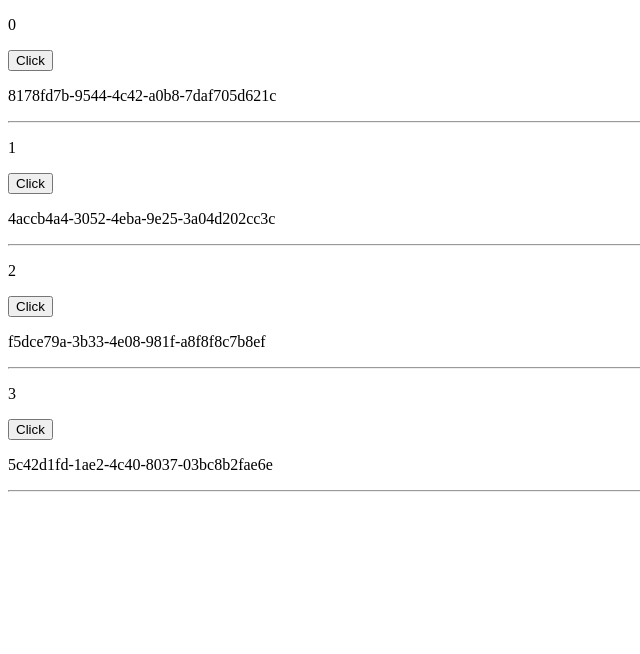
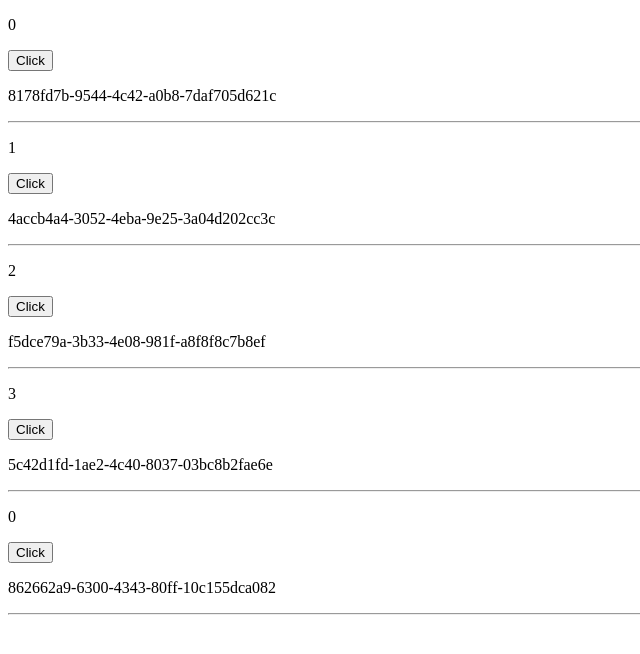
Before and after one commit to TavishOKeefe/Entertainment-Security, a React app: page /#/ in a window 1280 px wide. Shown: the top 654 px of the page, without its empty margins (0-640 px from the left). Built offline with nearby package versions, Linux system fonts and the light colour scheme.

Commit message:
play with logic.

```diff
--- a/src/components/Static.jsx
+++ b/src/components/Static.jsx
@@ -28,6 +28,11 @@ class Static extends React.Component {
           pattern: 3,
           id: v4()
         },
+        {
+          clicked: null,
+          pattern: 0,
+          id: v4()
+        }
       ]
     };
     this.onHandleClick = this.onHandleClick.bind(this);
@@ -35,17 +40,10 @@ class Static extends React.Component {
 
 
   onHandleClick(id){
-    const clickedButtons = [];
-    console.log(clickedButtons.length);
     let workWithThis = this.state.masterButtonList.slice();
     workWithThis.forEach(function(button){
-      if (clickedButtons.length === 3){
-        return 'you win';
-      }
-      else if ((id === button.id) && (button.pattern === clickedButtons.length)){
-        clickedButtons.push(id);
-      } else {
-        return 'you lose';
+      if (id === button.id && button.pattern === 0){
+        button.pattern +=1;
       }
   });
 this.setState({masterButtonList: workWithThis});
```
